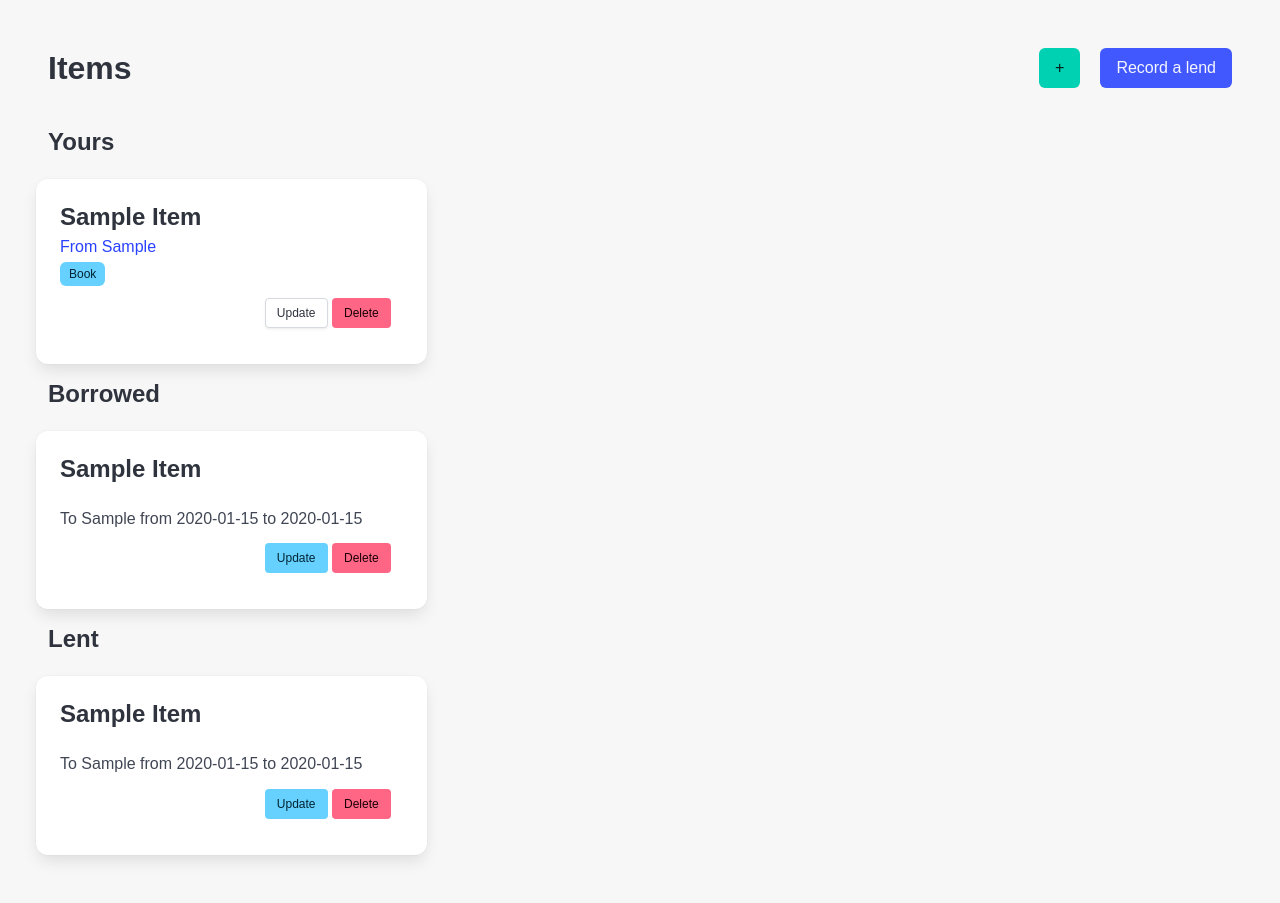
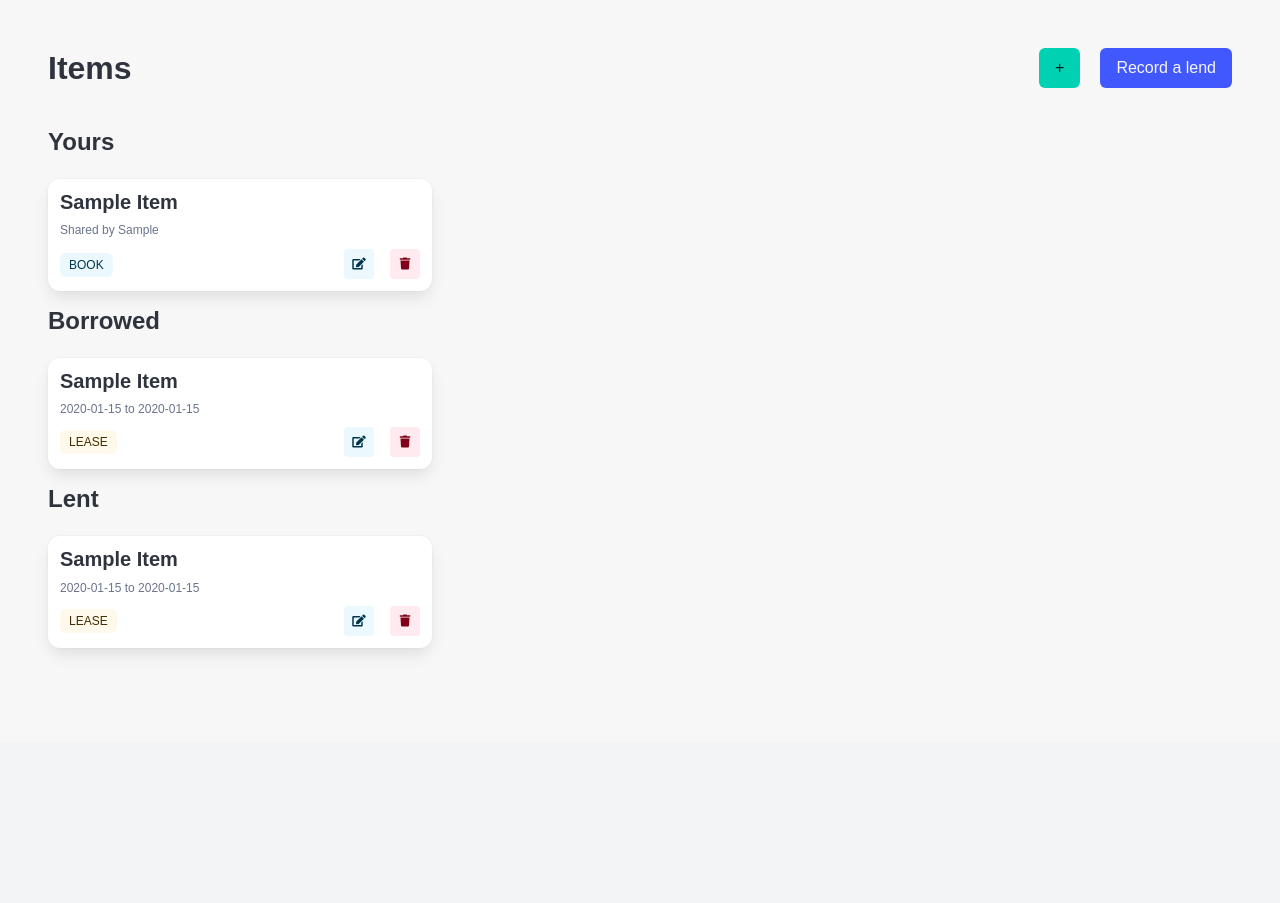
Before and after one commit to musadiqpeerzada/closeknit, a Django app: page /items/list in a window 1280 px wide. Shown: the part 58-961 px from the top of the page. After the commit the page ends 711 px from the top, so only its background shows below. Run offline with Django 5.2, Linux system fonts and the light colour scheme; a user stored in the database is signed in; tables that the repository leaves empty hold one stand-in row (values such as "Sample post"); some libraries are stand-ins or nearby versions; some web fonts are replaced.

Commit message:
improve UI for listing pages

```diff
--- a/backend/templates/backend/_partials/item_listing.html
+++ b/backend/templates/backend/_partials/item_listing.html
@@ -1,27 +1,33 @@
-<div class="columns is-multiline">
+<div class="columns is-multiline is-variable is-2">
     {% for item in items %}
-        <div class="column is-one-third pl-0">
-            <a href="{% url 'item_detail' item.pk %}">
-                <div class="card">
-                    <div class="card-content">
-                        <p class="title is-4 mb-1">{{ item.name | title }}</p>
-                        <p>From <em>{{ item.owner | title }}</em></p>
-                        <span class="tag is-info">
-                        {{ item.get_item_type_display }}
-                    </span>
+        <div class="column is-one-third">
+            <div class="box p-3 has-background-white">
+                <a href="{% url 'item_detail' item.pk %}" class="has-text-dark">
+                    <h3 class="title is-5 mb-2">{{ item.name | title }}</h3>
+                    <p class="is-size-7 has-text-grey">Shared by {{ item.owner | title }}</p>
+                    <div class="is-flex is-justify-content-space-between is-align-items-center mt-2">
+                        <span class="tag is-info is-light is-uppercase">
+                            {{ item.get_item_type_display }}
+                        </span>
                         {% if item.owner == user %}
-                            <div class="column is-narrow has-text-right">
-                                <a href="{% url 'item_update' item.pk %}" class="button is-small">
-                                    Update
+                            <div class="is-flex is-gap-2">
+                                <a href="{% url 'item_update' item.pk %}"
+                                   class="button is-small is-info is-light">
+                                    <span class="icon">
+                                        <i class="fas fa-edit"></i>
+                                    </span>
                                 </a>
-                                <a href="{% url 'item_delete' item.pk %}" class="button is-danger is-small">
-                                    Delete
+                                <a href="{% url 'item_delete' item.pk %}"
+                                   class="button is-small is-danger is-light">
+                                    <span class="icon">
+                                        <i class="fas fa-trash"></i>
+                                    </span>
                                 </a>
                             </div>
                         {% endif %}
                     </div>
-                </div>
-            </a>
+                </a>
+            </div>
         </div>
     {% endfor %}
 </div>
--- a/backend/templates/backend/_partials/lease_listing.html
+++ b/backend/templates/backend/_partials/lease_listing.html
@@ -1,23 +1,33 @@
-<div class="columns is-multiline">
+<div class="columns is-multiline is-variable is-2">
     {% for leased_item in items %}
-        <div class="column is-one-third pl-0">
-            <div class="card">
-                <div class="card-content">
-                    <p class="title is-4">{{ leased_item.item.name | title }}</p>
-                    <p>To <em>{{ leased_item.item.owner | title }}</em> from
-                        <span>{{ leased_item.start_date|date:"Y-m-d" }}</span>
-                        to
-                        <span>{{ leased_item.end_date|date:"Y-m-d" }}</span></p>
-                    {% if leased_item.item.owner == user %}
-                        <div class="column is-narrow has-text-right">
-                            <a href="{% url 'lease_update' leased_item.pk %}" class="button is-info is-small">
-                                Update
-                            </a>
-                            <a href="{% url 'lease_delete' leased_item.pk %}" class="button is-danger is-small">
-                                Delete
-                            </a>
-                        </div>
-                    {% endif %}
+        <div class="column is-one-third">
+            <div class="box p-3 has-background-white">
+                <div class="has-text-dark">
+                    <h3 class="title is-5 mb-2">{{ leased_item.item.name | title }}</h3>
+                    <p class="is-size-7 has-text-grey">
+                        {{ leased_item.start_date|date:"Y-m-d" }} to {{ leased_item.end_date|date:"Y-m-d" }}
+                    </p>
+                    <div class="is-flex is-justify-content-space-between is-align-items-center mt-2">
+                        <span class="tag is-warning is-light is-uppercase">
+                            Lease
+                        </span>
+                        {% if leased_item.item.owner == user %}
+                            <div class="is-flex is-gap-2">
+                                <a href="{% url 'lease_update' leased_item.pk %}"
+                                   class="button is-small is-info is-light">
+                                    <span class="icon">
+                                        <i class="fas fa-edit"></i>
+                                    </span>
+                                </a>
+                                <a href="{% url 'lease_delete' leased_item.pk %}"
+                                   class="button is-small is-danger is-light">
+                                    <span class="icon">
+                                        <i class="fas fa-trash"></i>
+                                    </span>
+                                </a>
+                            </div>
+                        {% endif %}
+                    </div>
                 </div>
             </div>
         </div>
--- a/backend/templates/backend/base.html
+++ b/backend/templates/backend/base.html
@@ -12,6 +12,8 @@
     >
     <script src="https://code.jquery.com/jquery-3.7.1.min.js"
             integrity="sha256-/JqT3SQfawRcv/BIHPThkBvs0OEvtFFmqPF/lYI/Cxo=" crossorigin="anonymous"></script>
+
+    <link rel="stylesheet" href="https://cdnjs.cloudflare.com/ajax/libs/font-awesome/5.15.4/css/all.min.css">
 
     <link href="https://cdn.jsdelivr.net/npm/select2@4.1.0-rc.0/dist/css/select2.min.css" rel="stylesheet"/>
     <script src="https://cdn.jsdelivr.net/npm/select2@4.1.0-rc.0/dist/js/select2.min.js"></script>
```
Also changed, not shown: backend/templates/backend/_partials/community_listing.html (+13 -11 lines), backend/templates/backend/_partials/subscription_listing.html (+21 -14 lines), 1 other file.
